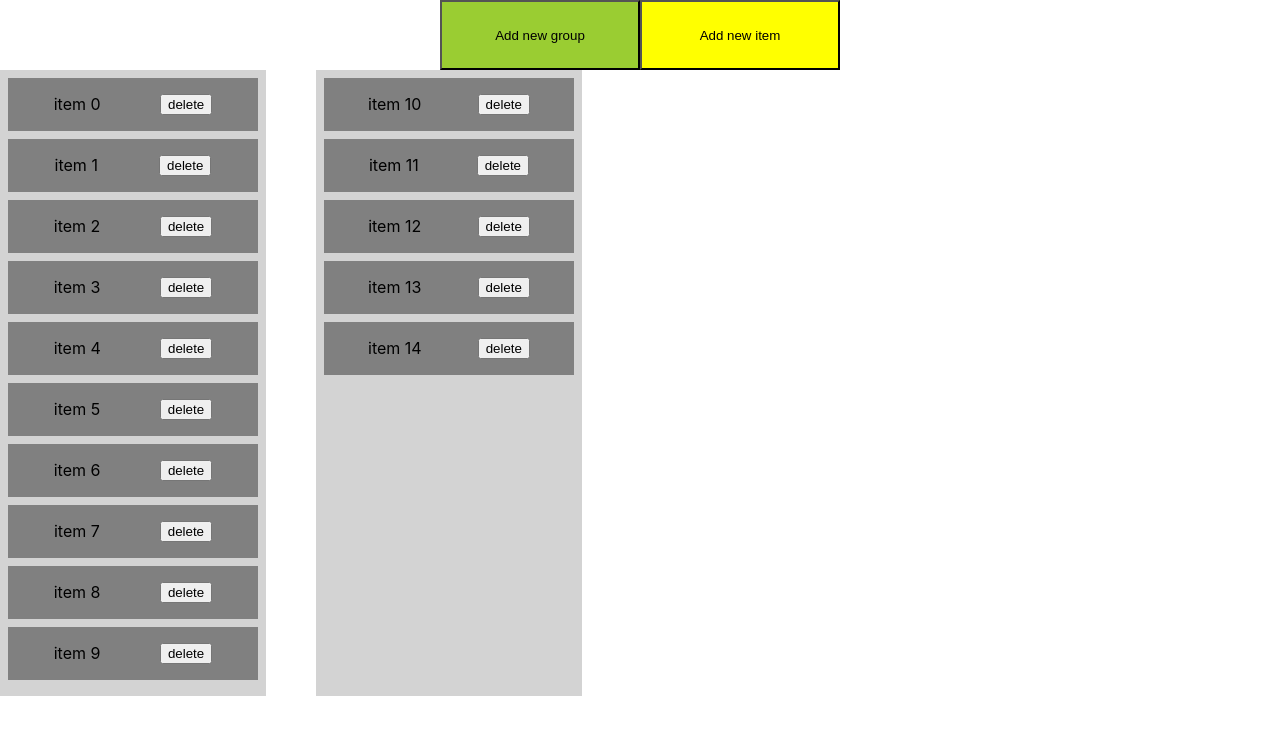
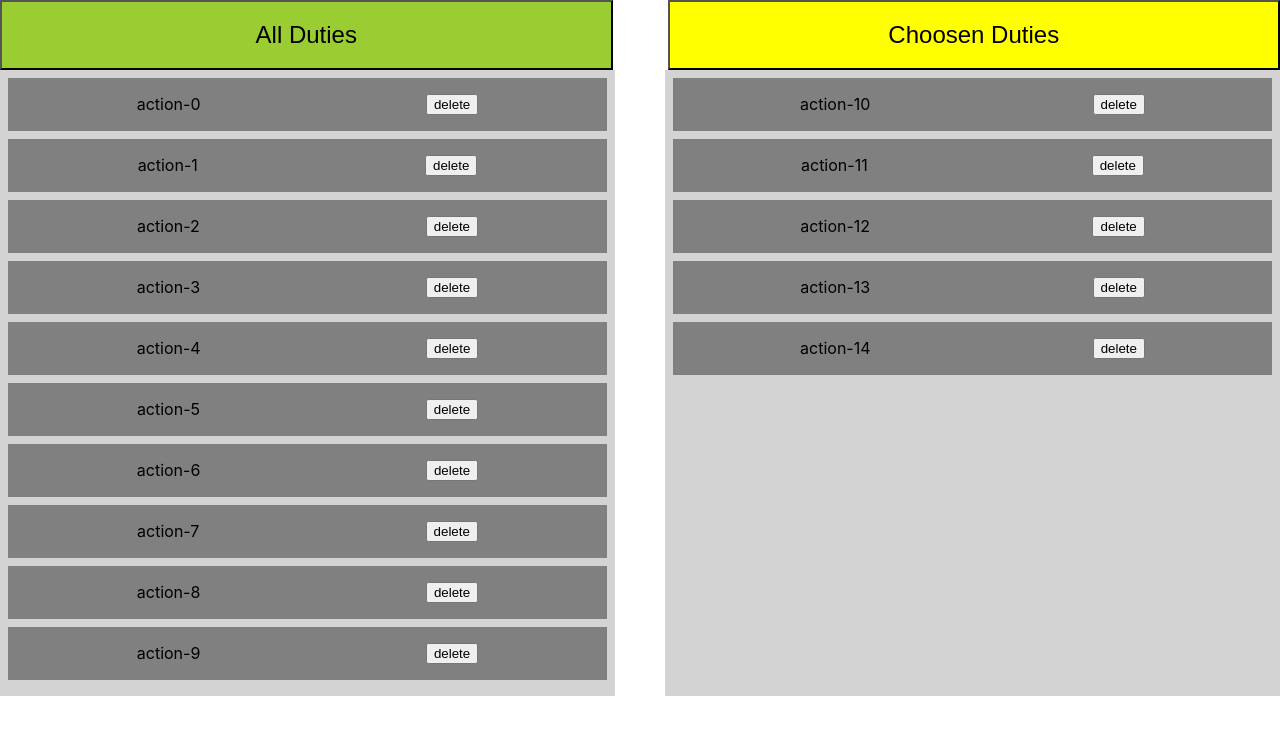
Before and after one commit to selcuk-yilmaz/DragAndDrop, a React (Create React App) app: page / in a window 1280 px wide. Shown: the top 734 px of the page. Built offline with nearby package versions, Linux system fonts and the light colour scheme.

Commit message:
was setted

```diff
--- a/src/components/QuoteApp.js
+++ b/src/components/QuoteApp.js
@@ -4,8 +4,8 @@ import axios from "axios";
 
 const getItems = (count, offset = 0) =>
   Array.from({ length: count }, (v, k) => k).map((k) => ({
-    id: `item-${k + offset}-${new Date().getTime()}`,
-    content: `item ${k + offset}`,
+    _id: `action-${k + offset}-${new Date().getTime()}`,
+    name: `action-${k + offset}`,
   }));
 
 const reorder = (list, startIndex, endIndex) => {
@@ -49,14 +49,13 @@ const getItemStyle = (isDragging, draggableStyle) => ({
 const getListStyle = (isDraggingOver) => ({
   background: isDraggingOver ? "lightblue" : "lightgrey",
   padding: grid,
-  width: 250,
+  width: "50%",
 });
 //! function component start from here
 function QuoteApp() {
   const [state, setState] = useState([getItems(10), getItems(5, 10)]);
   //!start functi
   useEffect(() => {
-    // getDuties();
     // getTasks();
   }, []);
 
@@ -91,17 +90,6 @@ function QuoteApp() {
     }
   }
     //!get image as a ..... from API
-  // const getDuties = async () => {
-  //   try {
-  //     const response = await fetch(hostName + "/api/v1/ros/actions");
-  //     const data = await response.json();
-  //     // console.log(data.data.Actions);
-  //     setGetAllDuties(data.data.Actions);
-  //     abc = data;
-  //   } catch (error) {
-  //     console.error(error);
-  //   }
-  // };
   function getTasks() {
     axios
       .get("http://127.0.0.1:5050/api/v1/ros/actions")
@@ -115,26 +103,39 @@ function QuoteApp() {
       });
   }
   //-------------------------------------------------------
+  console.log(state);
   return (
     <div>
+      <div style={{ display: "flex", gap: "55px" }}>
         <button
           type="button"
-        onClick={() => {
-          setState([...state, []]);
+          // onClick={() => {
+          //   setState([...state, []]);
+          // }}
+          style={{
+            fontSize: "150%",
+            width: "50%",
+            height: "70px",
+            background: "yellowgreen",
           }}
-        style={{ width: "200px", height: "70px",background:"yellowgreen" }}
         >
-        Add new group
+          All Duties
         </button>
         <button
           type="button"
-        onClick={() => {
-          setState([...state, getItems(1)]);
+          // onClick={() => {
+          //   setState([...state, getItems(1)]);
+          // }}
+          style={{
+            fontSize: "150%",
+            width: "50%",
+            height: "70px",
+            background: "yellow",
           }}
-        style={{ width: "200px", height: "70px",background:"yellow"  }}
         >
-        Add new item
+          Choosen Duties
         </button>
+      </div>
       <div style={{ display: "flex", gap: "50px" }}>
         <DragDropContext onDragEnd={onDragEnd}>
           {state.map((el, ind) => (
@@ -146,7 +147,11 @@ function QuoteApp() {
                   {...provided.droppableProps}
                 >
                   {el.map((item, index) => (
-                    <Draggable key={item.id} draggableId={item.id} index={index}>
+                    <Draggable
+                      key={item._id}
+                      draggableId={item._id}
+                      index={index}
+                    >
                       {(provided, snapshot) => (
                         <div
                           ref={provided.innerRef}
@@ -163,7 +168,7 @@ function QuoteApp() {
                               justifyContent: "space-around",
                             }}
                           >
-                            {item.content}
+                            {item.name}
                             <button
                               type="button"
                               onClick={() => {
--- a/src/components/styles.css
+++ b/src/components/styles.css
@@ -1,8 +1,6 @@
 .App {
   font-family: sans-serif;
   text-align: center;
-  display: flex;
-  gap:150px;
 }
 
 .App .moveable li {
```
Lines whose indentation alone changed are shown as unchanged.
